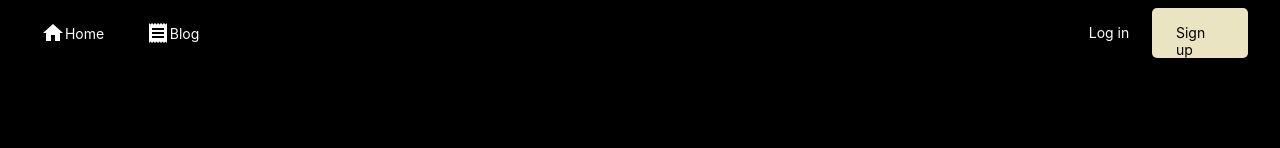
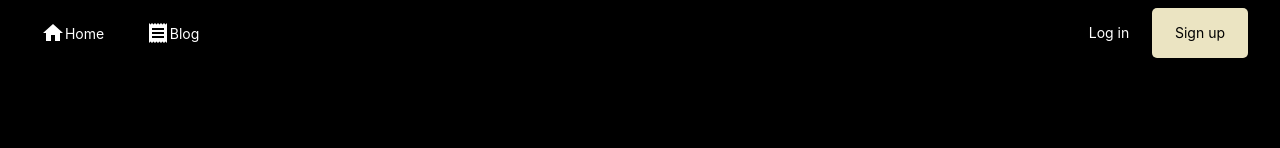
Before and after one commit to GaryVang/blog-new-template, a React (Create React App) app: page /signup in a window 1280 px wide. Shown: the top 148 px of the page. Built offline with nearby package versions, Linux system fonts and the light colour scheme.

Commit message:
Navbar css fix: Signup button's text no longer wraps.

```diff
--- a/src/components/Header/Header.css
+++ b/src/components/Header/Header.css
@@ -18,6 +18,7 @@ body {
     display: flex;
     flex-direction: row;
     padding-right: 32px;
+    white-space: nowrap;
 }
 
 ul {
@@ -53,7 +54,7 @@ li a {
     /* font-size: 14px; */
     width: 38px;
     height: 18px;
-    white-space: nowrap;
+    /* white-space: nowrap; */
 }
 
 .signup a {
```
